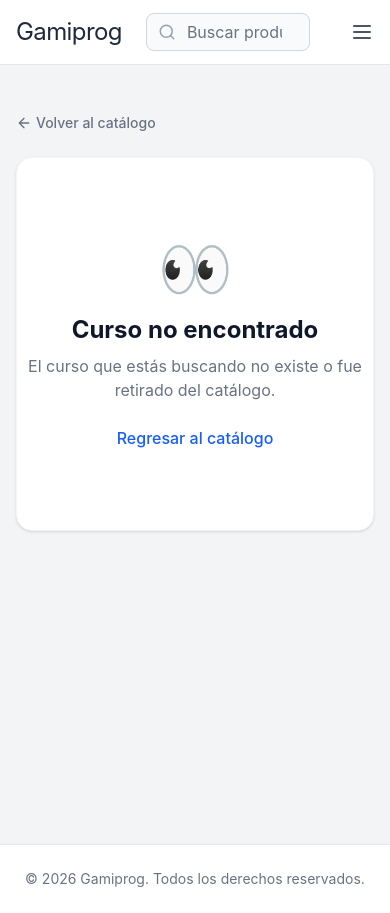
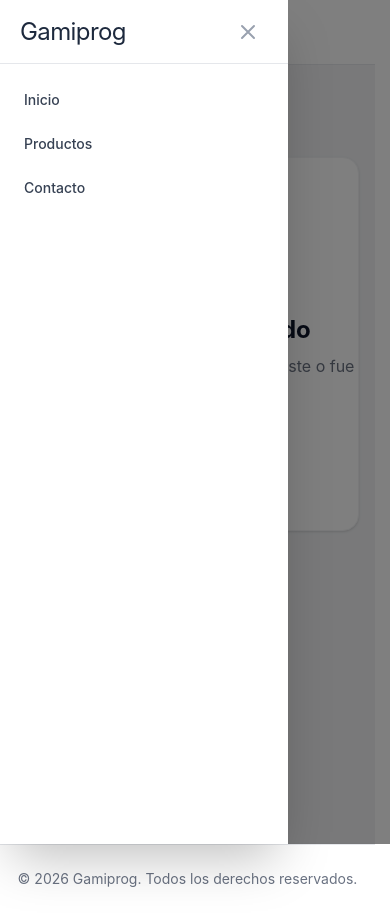
Before and after one commit to BiggieJr1/Angular, an Angular app: page /curso/1 in a window 390 px wide. Both pictures are taken after a click on the button "Abrir menú". Built offline with nearby package versions, Linux system fonts and the light colour scheme; no server answers.

Commit message:
se creo el menu de hamburguesa (abierto a mejora)

```diff
--- a/src/app/app.html
+++ b/src/app/app.html
@@ -1,20 +1,18 @@
 <main class="bg-gray-100 min-h-screen flex flex-col">
   <app-navbar class="block sticky top-0 z-50"></app-navbar>
 
-  <!-- Contenedor del Banner de Gamiprog: solo en el home -->
+  <!-- Banner a todo el ancho: solo en el home -->
   @if (enHome()) {
-    <div class="mx-auto px-0 sm:px-0 lg:px-8 py-8 w-full">
-      <div class="overflow-hidden rounded-2xl shadow-md">
     <img
       src="Gemini_Generated_Image_r0zz4fr0zz4fr0zz.png"
       alt="Gamiprog - Nueva aventura de código"
       class="block w-full h-auto"
     >
-      </div>
-    </div>
   }
 
+  <div class="flex-1">
     <router-outlet></router-outlet>
+  </div>
 </main>
 
 <footer class="bg-white border-t border-gray-200 shadow-sm mt-auto">
--- a/src/app/core/shell/navbar/auth-buttons/auth-buttons.html
+++ b/src/app/core/shell/navbar/auth-buttons/auth-buttons.html
@@ -51,7 +51,7 @@
 <!-- ========================================== -->
 @if (isModalOpen()) {
   <div
-    class="fixed inset-0 bg-black/50 backdrop-blur-sm z-50 flex items-center justify-center p-4"
+    class="fixed inset-0 bg-black/50 z-50 flex items-center justify-center p-4"
     role="dialog"
     aria-modal="true"
     (click)="cerrarModal()"
--- /dev/null
+++ b/src/app/core/shell/navbar/menu-hamburguesa/menu-hamburguesa.html
@@ -0,0 +1,70 @@
+<button
+  type="button"
+  (click)="alternar()"
+  aria-label="Abrir menú"
+  aria-controls="menu-lateral"
+  [attr.aria-expanded]="abierto()"
+  class="p-2 rounded-lg text-gray-600 hover:text-gray-900 hover:bg-gray-100 transition-colors focus:outline-none focus-visible:ring-2 focus-visible:ring-slate-900"
+>
+  <svg xmlns="http://www.w3.org/2000/svg" width="24" height="24" viewBox="0 0 24 24" fill="none" stroke="currentColor" stroke-width="2" stroke-linecap="round" stroke-linejoin="round">
+    <line x1="4" x2="20" y1="12" y2="12" />
+    <line x1="4" x2="20" y1="6" y2="6" />
+    <line x1="4" x2="20" y1="18" y2="18" />
+  </svg>
+</button>
+
+<!-- Fondo oscuro -->
+<div
+  (click)="cerrar()"
+  aria-hidden="true"
+  class="fixed inset-0 z-40 bg-black/50 transition-opacity duration-300"
+  [class]="abierto() ? 'opacity-100' : 'opacity-0 pointer-events-none'"
+></div>
+
+<!-- Panel lateral -->
+<aside
+  id="menu-lateral"
+  role="dialog"
+  aria-modal="true"
+  aria-label="Menú de navegación"
+  [attr.inert]="abierto() ? null : ''"
+  class="fixed inset-y-0 left-0 z-50 flex w-72 max-w-[85vw] flex-col bg-white shadow-2xl transition-transform duration-300 ease-in-out"
+  [class]="abierto() ? 'translate-x-0' : '-translate-x-full'"
+>
+  <div class="flex h-16 items-center justify-between border-b border-gray-200 px-5">
+    <span class="text-2xl font-sans text-slate-800 tracking-tight">Gamiprog</span>
+    <button
+      type="button"
+      (click)="cerrar()"
+      aria-label="Cerrar menú"
+      class="p-2 rounded-lg text-gray-400 hover:text-slate-800 hover:bg-gray-100 transition-colors focus:outline-none focus-visible:ring-2 focus-visible:ring-slate-900"
+    >
+      <svg class="w-6 h-6" fill="none" stroke="currentColor" viewBox="0 0 24 24"><path stroke-linecap="round" stroke-linejoin="round" stroke-width="2" d="M6 18L18 6M6 6l12 12"></path></svg>
+    </button>
+  </div>
+
+  <nav class="flex-1 overflow-y-auto px-3 py-4" (click)="cerrar()">
+    <!-- Enlaces básicos: solo en móvil, en escritorio ya están en el navbar -->
+    <div class="md:hidden space-y-1">
+      <a routerLink="/" class="block rounded-lg px-3 py-2.5 text-sm font-medium text-gray-700 hover:bg-gray-100 hover:text-blue-600 transition-colors">Inicio</a>
+      <a href="#" class="block rounded-lg px-3 py-2.5 text-sm font-medium text-gray-700 hover:bg-gray-100 hover:text-blue-600 transition-colors">Productos</a>
+      <a href="#" class="block rounded-lg px-3 py-2.5 text-sm font-medium text-gray-700 hover:bg-gray-100 hover:text-blue-600 transition-colors">Contacto</a>
+      @if (usuarioActual()) {
+        <div class="my-3 border-t border-gray-100"></div>
+      }
+    </div>
+
+    <div class="space-y-1">
+      @if (usuarioActual()) {
+        <a routerLink="/mi-progreso" class="block rounded-lg px-3 py-2.5 text-sm font-medium text-gray-700 hover:bg-gray-100 hover:text-blue-600 transition-colors">Mi progreso</a>
+      }
+      @if (usuarioActual()?.rol === 'Maestro' || usuarioActual()?.rol === 'Admin') {
+        <a routerLink="/maestro/retos" class="block rounded-lg px-3 py-2.5 text-sm font-medium text-gray-700 hover:bg-gray-100 hover:text-blue-600 transition-colors">Mis retos</a>
+        <a routerLink="/maestro/cursos" class="block rounded-lg px-3 py-2.5 text-sm font-medium text-gray-700 hover:bg-gray-100 hover:text-blue-600 transition-colors">Mis cursos</a>
+      }
+      @if (usuarioActual()?.rol === 'Admin') {
+        <a routerLink="/admin/usuarios" class="block rounded-lg px-3 py-2.5 text-sm font-medium text-gray-700 hover:bg-gray-100 hover:text-blue-600 transition-colors">Admin</a>
+      }
+    </div>
+  </nav>
+</aside>
--- /dev/null
+++ b/src/app/core/shell/navbar/menu-hamburguesa/menu-hamburguesa.ts
@@ -0,0 +1,32 @@
+import { Component, effect, inject, signal } from '@angular/core';
+import { RouterLink } from '@angular/router';
+import { AuthService } from '../../../data-access/auth.service';
+
+@Component({
+  selector: 'app-menu-hamburguesa',
+  imports: [RouterLink],
+  templateUrl: './menu-hamburguesa.html',
+  host: {
+    '(document:keydown.escape)': 'cerrar()',
+  },
+})
+export class MenuHamburguesa {
+  usuarioActual = inject(AuthService).usuarioActual;
+
+  abierto = signal(false);
+
+  constructor() {
+    // Bloquea el scroll de la página mientras el menú está abierto
+    effect(() => {
+      document.body.classList.toggle('overflow-hidden', this.abierto());
+    });
+  }
+
+  alternar() {
+    this.abierto.update((v) => !v);
+  }
+
+  cerrar() {
+    this.abierto.set(false);
+  }
+}
--- a/src/app/core/shell/navbar/navbar.html
+++ b/src/app/core/shell/navbar/navbar.html
@@ -1,53 +1,37 @@
 <nav class="bg-white border-b border-gray-200">
   <div class="max-w-8xl mx-auto px-4 sm:px-4 lg:px-8">
     <div class="flex justify-between items-center h-16">
+      <!-- Hamburguesa + logo, a la izquierda -->
       <div class="flex-shrink-0 flex items-center">
+        <div class="mr-3" [class]="usuarioActual() ? '' : 'md:hidden'">
+          <app-menu-hamburguesa />
+        </div>
         <span class="text-2xl font-sans text-slate-800 tracking-tight">Gamiprog</span>
       </div>
 
       <div class="flex-1 flex justify-center px-6 lg:ml-6 lg:justify-end">
-        @if (mostrarBusqueda()) {
+        <!--@if (mostrarBusqueda()) {
           <div class="max-w-lg w-full lg:max-w-md">
             <label for="search" class="sr-only">Buscar productos</label>
-              <div class="relative text-gray-400 focus-within:text-gray-600">
+            <div class="relative text-gray-400 focus-within:text-gray-600">
               <div class="pointer-events-none absolute inset-y-0 left-0 pl-3 flex items-center">
                 <svg xmlns="http://www.w3.org/2000/svg" width="18" height="18" viewBox="0 0 24 24" fill="none" stroke="currentColor" stroke-width="2" stroke-linecap="round" stroke-linejoin="round"><circle cx="11" cy="11" r="8"></circle><line x1="21" y1="21" x2="16.65" y2="16.65"></line></svg>
               </div>
               <input id="search" name="search" class="block w-full bg-gray-50 py-2 pl-10 pr-3 border border-gray-300 rounded-lg leading-5 text-gray-900 placeholder-gray-500 focus:outline-none focus:ring-2 focus:ring-blue-500 focus:border-blue-500 sm:text-sm transition-colors" placeholder="Buscar productos..." type="search">
             </div>
           </div>
-        }
+        } -->
       </div>
 
       <div class="hidden md:flex items-center space-x-6">
         <a href="http://localhost:4200/" class="text-gray-600 hover:text-blue-600 font-medium transition-colors text-sm">Inicio</a>
         <a href="#" class="text-gray-600 hover:text-blue-600 font-medium transition-colors text-sm">Productos</a>
         <a href="#" class="text-gray-600 hover:text-blue-600 font-medium transition-colors text-sm">Contacto</a>
-        @if (usuarioActual()) {
-          <a routerLink="/mi-progreso" class="text-gray-600 hover:text-blue-600 font-medium transition-colors text-sm">Mi progreso</a>
-        }
-        @if (usuarioActual()?.rol === 'Maestro' || usuarioActual()?.rol === 'Admin') {
-          <a routerLink="/maestro/retos" class="text-gray-600 hover:text-blue-600 font-medium transition-colors text-sm">Mis retos</a>
-          <a routerLink="/maestro/cursos" class="text-gray-600 hover:text-blue-600 font-medium transition-colors text-sm">Mis cursos</a>
-        }
-        @if (usuarioActual()?.rol === 'Admin') {
-          <a routerLink="/admin/usuarios" class="text-gray-600 hover:text-blue-600 font-medium transition-colors text-sm">Admin</a>
-        }
       </div>
 
       <div class="hidden sm:flex items-center ml-6 border-l border-gray-200 pl-6">
         <app-auth-buttons></app-auth-buttons>
       </div>
-
-      <div class="flex items-center md:hidden ml-4">
-        <button class="text-gray-600 hover:text-gray-900 focus:outline-none">
-          <svg xmlns="http://www.w3.org/2000/svg" width="24" height="24" viewBox="0 0 24 24" fill="none" stroke="currentColor" stroke-width="2" stroke-linecap="round" stroke-linejoin="round">
-            <line x1="4" x2="20" y1="12" y2="12" />
-            <line x1="4" x2="20" y1="6" y2="6" />
-            <line x1="4" x2="20" y1="18" y2="18" />
-          </svg>
-        </button>
-      </div>
     </div>
   </div>
 </nav>
--- a/src/app/core/shell/navbar/navbar.ts
+++ b/src/app/core/shell/navbar/navbar.ts
@@ -4,10 +4,11 @@ import { toSignal } from '@angular/core/rxjs-interop';
 import { filter, map } from 'rxjs';
 import { AuthButtons } from './auth-buttons/auth-buttons';
 import { AuthService } from '../../data-access/auth.service';
+import { MenuHamburguesa } from './menu-hamburguesa/menu-hamburguesa';
 
 @Component({
   selector: 'app-navbar',
-  imports: [AuthButtons, RouterLink],
+  imports: [AuthButtons, RouterLink, MenuHamburguesa],
   templateUrl: './navbar.html',
   styleUrl: './navbar.css',
   host: {
--- a/src/index.html
+++ b/src/index.html
@@ -1,5 +1,5 @@
 <!doctype html>
-<html lang="en">
+<html lang="es" class="[scrollbar-gutter:stable]">
 <head>
   <meta charset="utf-8">
   <title>Gamiprog</title>
```
Also changed, not shown: 1 other file (tests, documents, lock files or other folders). Lines whose indentation alone changed are shown as unchanged.
